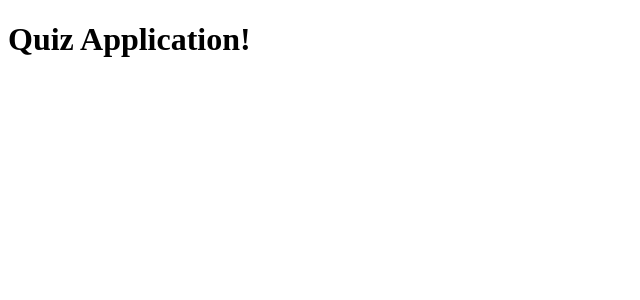
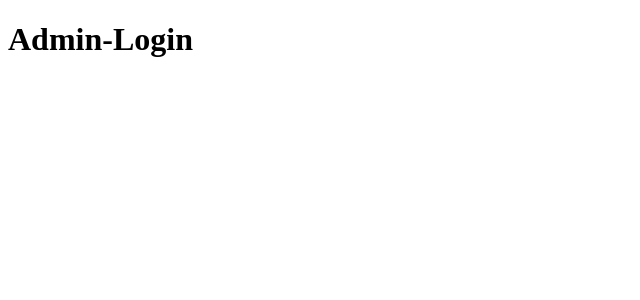
Before and after one commit to AmanSharma4419/quiz_application, a React app: page / in a window 1280 px wide. Shown: the top 300 px of the page, without its empty margins (0-640 px from the left). Built offline with nearby package versions, Linux system fonts and the light colour scheme; the HTML template or start-up script is replaced by a standard one.

Commit message:
added admin login component

```diff
--- a/client/App.js
+++ b/client/App.js
@@ -1,5 +1,11 @@
 import React from "react";
+import AdminLogin from "./components/AdminLogin";
+
 function App() {
-  return <h1>Quiz Application!</h1>;
+  return (
+    <React.Fragment>
+      <AdminLogin />
+    </React.Fragment>
+  );
 }
 export default App;
--- /dev/null
+++ b/client/components/AdminLogin.jsx
@@ -0,0 +1,18 @@
+import React from "react";
+
+class AdminLogin extends React.Component {
+  constructor() {
+    super();
+    this.state = {};
+  }
+  render() {
+    return (
+      <React.Fragment>
+        <h1>Admin-Login</h1>
+        <form></form>
+      </React.Fragment>
+    );
+  }
+}
+
+export default AdminLogin;
```
